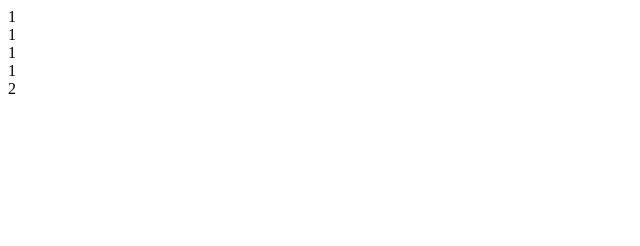
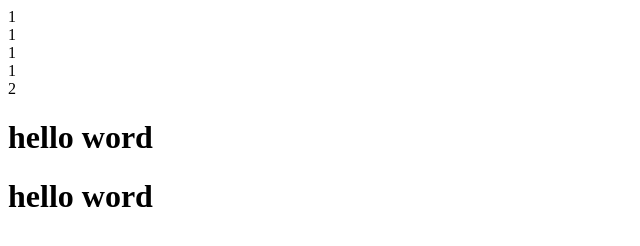
Before and after one commit to peng7758/dmeo, a plain HTML site: page index.html in a window 1280 px wide. Shown: the whole page, without its empty margins (0-640 px from the left). Drawn offline with Linux system fonts and the light colour scheme.

Commit message:
增加了新东西

```diff
--- a/index.html
+++ b/index.html
@@ -12,6 +12,9 @@
 		<div>1</div>
 		<div>1</div>
 		<div>2</div>
+		<h1>hello word</h1>
+		<h1>hello word</h1>
+
 	</body>
 	<script src="js/a.js"></script>
 </html>
```
